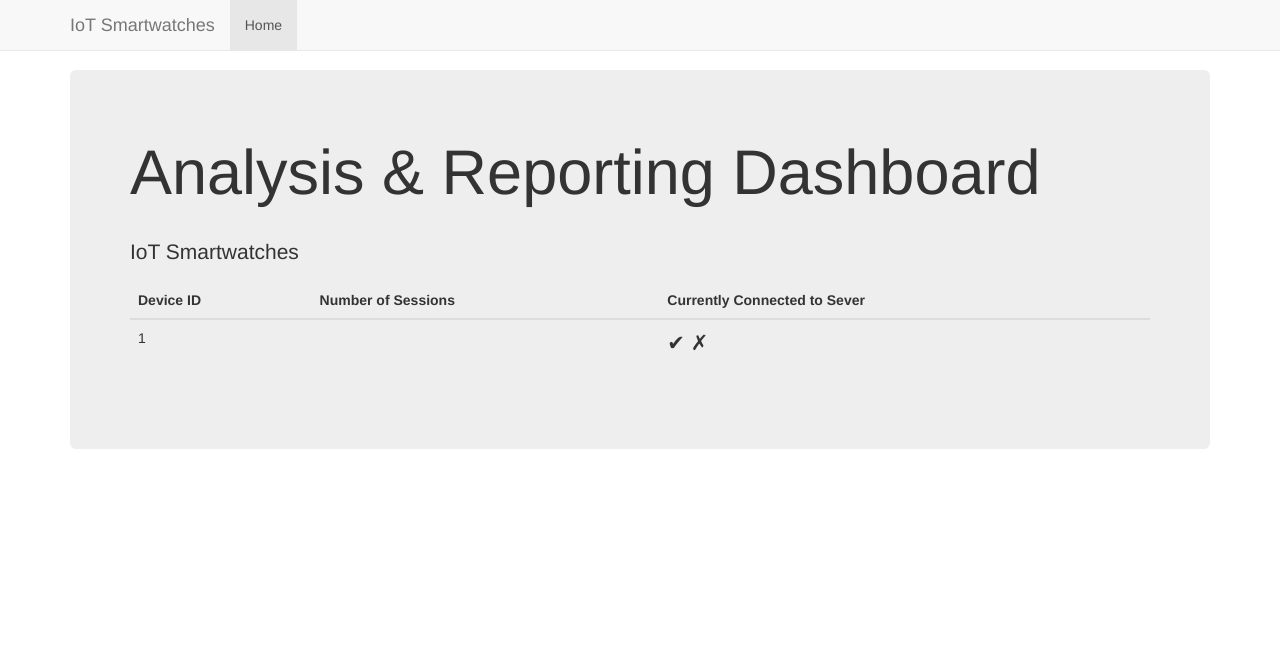
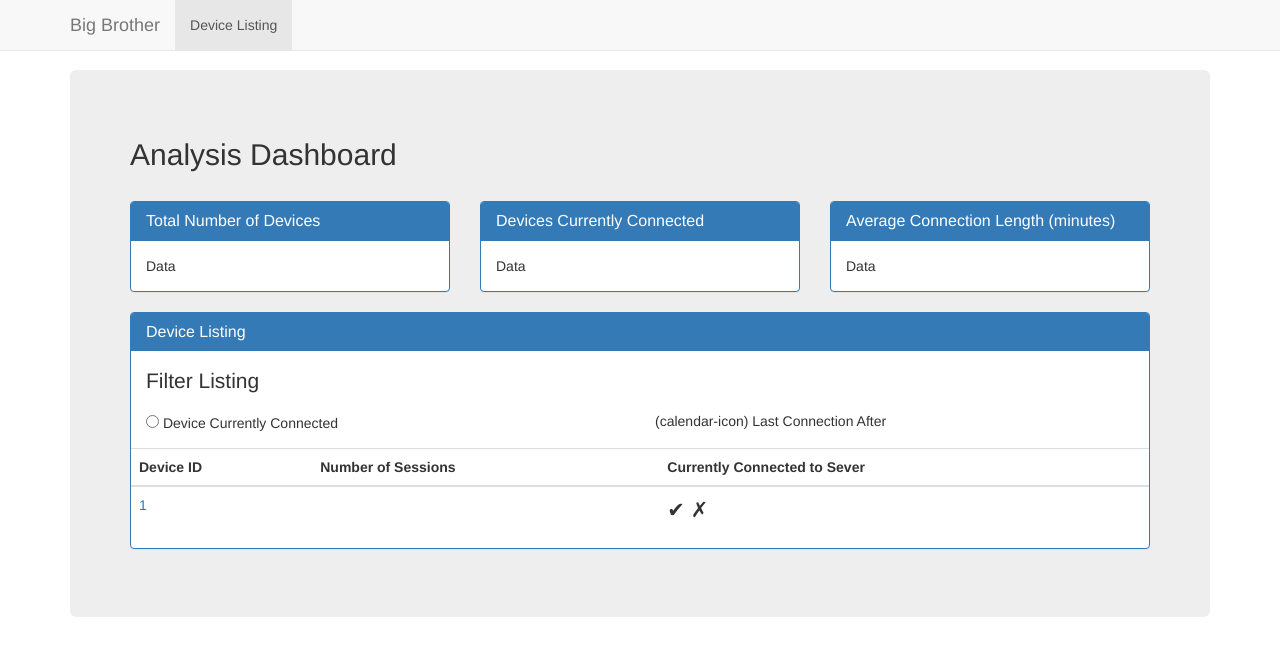
Before and after one commit to jagsgill/cs319-server-dashboard, a Django app: template web_app/templates/dashboard.html in a window 1280 px wide. Shown: the top 656 px of the page. Run offline with Django 3.2, Linux system fonts and the light colour scheme; the template is opened without the code that fills it: most values are stand-ins (such as "Sample title", 1, 10 or a date in 2020); some libraries are stand-ins or nearby versions.

Commit message:
dashboard styling/routing

```diff
--- a/web_app/templates/dashboard.html
+++ b/web_app/templates/dashboard.html
@@ -37,11 +37,11 @@
             <span class="icon-bar"></span>
             <span class="icon-bar"></span>
           </button>
-          <a class="navbar-brand" href="#">IoT Smartwatches</a>
+          <a class="navbar-brand" href="http://localhost:8000/dashboard/">Big Brother</a>
         </div>
         <div id="navbar" class="navbar-collapse collapse">
           <ul class="nav navbar-nav">
-            <li class="active"><a href="#">Home</a></li>
+            <li class="active"><a href="http://localhost:8000/dashboard/">Device Listing</a></li>
           </ul>
 
           <ul class="nav navbar-nav navbar-right">
@@ -56,10 +56,59 @@
       <!-- Main component for a primary marketing message or call to action -->
     <section href="#home">
       <div class="jumbotron">
-        <h1>Analysis & Reporting Dashboard</h1>
+        <h2>Analysis Dashboard</h2>
         <br>
-        <p>IoT Smartwatches</p>
+        <div class="row">
+            <div class="col-md-4">
+                <div class="panel panel-primary">
+                  <div class="panel-heading">
+                    <h3 class="panel-title">Total Number of Devices</h3>
+                  </div>
+                  <div class="panel-body">
+                    Data
+                  </div>
+                </div>
+            </div>
+            <div class="col-md-4">
+                <div class="panel panel-primary">
+                  <div class="panel-heading">
+                    <h3 class="panel-title">Devices Currently Connected</h3>
+                  </div>
+                  <div class="panel-body">
+                    Data
+                  </div>
+                </div>
+            </div>
+            <div class="col-md-4">
+                <div class="panel panel-primary">
+                  <div class="panel-heading">
+                    <h3 class="panel-title">Average Connection Length (minutes)</h3>
+                  </div>
+                  <div class="panel-body">
+                    Data
+                  </div>
+                </div>
+            </div>
+        </div>
 
+
+        <div class="panel panel-primary">
+          <div class="panel-heading">
+            <h3 class="panel-title">Device Listing</h3>
+          </div>
+          <div class="panel-body">
+            <p> Filter Listing </p>
+            <div class="row">
+                <div class="col-md-6">
+                    <form>
+                      <input type="radio" name="connected" value="currently_connected"> Device Currently Connected
+                    </form>
+                </div>
+                <div class="col-md-6">
+                    (calendar-icon) Last Connection After
+                </div>
+            </div>
+          </div>
               <table class="table table-hover">
                 <thead>
                   <tr>
@@ -71,15 +120,14 @@
                 <tbody>
                 {% for device in device_list %}
                   <tr>
-                <td>{{ device.device_id}}</td>
+                    <td><a href="http://localhost:8000/dashboard/{{ device.device_id}}">{{ device.device_id}}</a></td>
                     <td></td>
                     <td><p>&#10004; &#10007;</p></td>
                   </tr>
                 {% endfor %}
                 </tbody>
-
             </table>
-
+        </div>
 
       </div>
     </section>
--- a/web_app/views.py
+++ b/web_app/views.py
@@ -14,12 +14,13 @@
 
 # TODO: make users
 
+
 # TODO: date  range //PO
 def get_device_by_time_range(request, start_time, end_time):
     device_list = DataPoint.objects.filter(accelTime__gte=start_time).filter(accelTime__lte=end_time)
     return render(request, 'dashboard.html', {'device_list': device_list}) # may need to be changed
 
-# TODO: make query only get unique IDs //PO
+
 # dashboard (device listing) page
 def get_device_ids(request):
     device_list = DataPoint.objects.values('device_id').order_by('device_id')
```
Also changed, not shown: web_app/templates/analysis.html (+8 -18 lines), 8 other files. Lines whose indentation alone changed are shown as unchanged.
